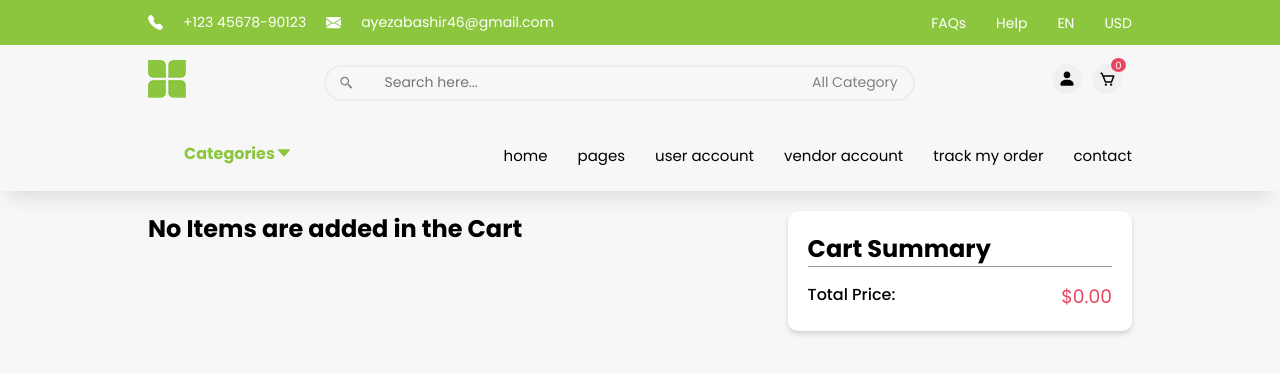
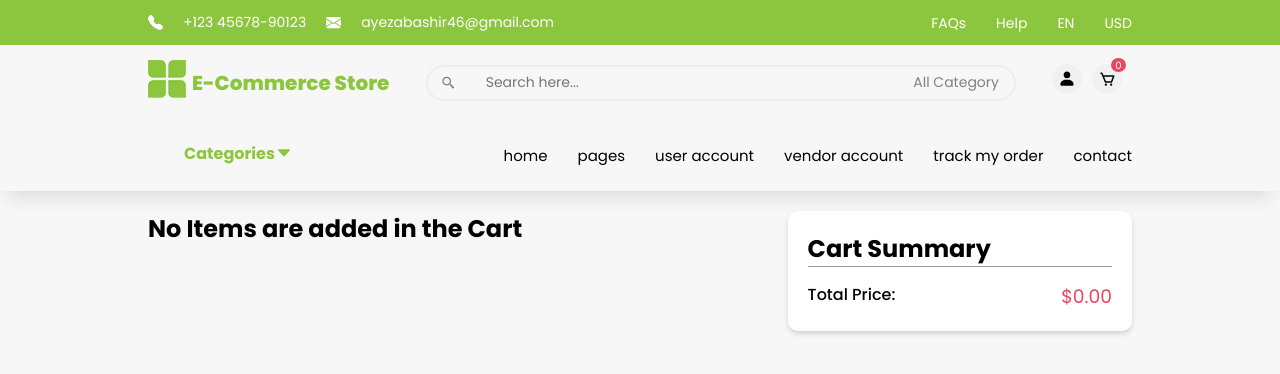
Before and after one commit to ayezabashir/E-commerceWebsiteDesign, a React (Vite) app: page /cart in a window 1280 px wide. Shown: the top 374 px of the page. Built offline with nearby package versions, Linux system fonts and the light colour scheme; some icons are missing.

Commit message:
search component

```diff
--- a/src/App.scss
+++ b/src/App.scss
@@ -152,8 +152,19 @@ button {
     justify-content: space-between;
     align-items: center;
     .logo {
-      img {
-        width: 100%;
+      display: flex;
+      align-items: center;
+      justify-content: space-between;
+      .img {
+        img {
+          width: 100%;
+        }
+      }
+      .name {
+        margin-left: 5px;
+        font-weight: 800;
+        font-size: 20px;
+        color: $primary-color;
       }
     }
     .search-box {
@@ -690,6 +701,16 @@ button {
   //search
   .search {
     .container {
+      .logo {
+        .img {
+          img {
+            width: 100%;
+          }
+        }
+        .name {
+          display: none;
+        }
+      }
       .search-box {
         .icon {
           display: none;
@@ -772,6 +793,7 @@ button {
         margin-left: 10px;
         input {
           padding: 0;
+          padding-left: 20px;
         }
         span {
           display: none;
@@ -779,9 +801,9 @@ button {
       }
       .icons {
         .icon {
-          font-size: 20px;
+          font-size: 22px;
           padding: 4px;
-          margin-right: 0;
+          margin-left: 5px;
         }
         .cart {
           span {
--- a/src/components/header/Search.jsx
+++ b/src/components/header/Search.jsx
@@ -11,7 +11,10 @@ const Search = ({ cartItem }) => {
         <section className="search">
             <div className="container">
                 <div className="logo">
-                    <img src={logo} alt='logo' />
+                    <div className="img">
+                        <img src={logo} alt='logo' />
+                    </div>
+                    <div className="name">E-Commerce Store</div>
                 </div>
                 <div className="search-box">
                     <BiSearchAlt2 className='icon' />
```
